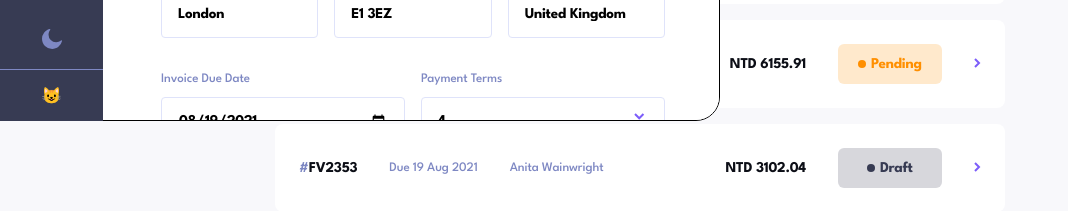
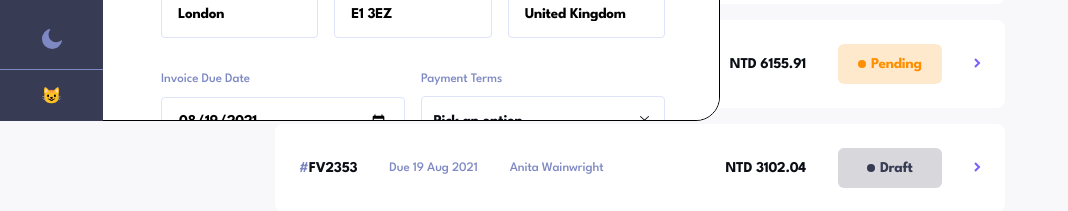
Before and after one commit to billybenntt/portfolio-project-6-invoice_app, a React (Vite) app: page / in a window 1280 px wide. Both pictures are taken after a click on the element "New Invoice". Shown: the part 679-890 px from the top of the page, without its empty margins (0-1068 px from the left). Built offline with nearby package versions, Linux system fonts and the light colour scheme.

Commit message:
added select menu to main form

```diff
--- a/src/components/InvoiceForm.tsx
+++ b/src/components/InvoiceForm.tsx
@@ -13,7 +13,6 @@ function InvoiceForm() {
     const dispatch = useAppDispatch()
     const {showForm, isEditing} = useAppSelector(store => store.invoice)
     const invoice = useAppSelector(store => store.form.invoice)
-
 
 
     // CLOSE FORM
@@ -43,11 +42,10 @@ function InvoiceForm() {
         dispatch(handleChange({inputName: name, inputValue: value}))
     }
 
-    const onFormSubmit = (e:any) => {
+    const onFormSubmit = (e: any) => {
         e.preventDefault()
         console.log("submit form")
     }
-
 
 
     return (
@@ -145,11 +143,13 @@ function InvoiceForm() {
                             value={invoice.paymentDue}
                             onChange={onChange}
                         />
-                        <FormRowSelect label="Payment Terms"
-                            name="paymentTerms"
-                            value={invoice.paymentTerms}
+
+                        <FormRowSelect
+                            label="Payment Terms"
                             onChange={onOptionChange}
+
                         />
+
                     </div>
                     <div>
                         <FormRow label="Project Description"
--- a/src/components/subcomponents/FormRowSelect.tsx
+++ b/src/components/subcomponents/FormRowSelect.tsx
@@ -1,47 +1,61 @@
-import IconImg from '../../assets/icon-arrow-down.svg'
-import {useState} from "react";
-
+import * as Select from '@radix-ui/react-select';
+import {ChevronDownIcon, CheckCircledIcon} from '@radix-ui/react-icons';
 
 function FormRowSelect(props: any) {
 
-    const {label, name, onChange, value} = props
+    const {onChange, label}= props
 
-    // Local State Value
-    const [currentValue, setCurrentValue] = useState(value);
-
-    // Show/Hide Option Control
-    const [show, setShow] = useState("hide");
-
-    // Update value with Central and Local State & Close Option
-    const sendValue = (newValue: number) => {
-        setCurrentValue(newValue);
-        onChange({ name, value: newValue});
-        setShow("hide")
-    }
+    console.log(onChange)
 
 
     return (
-        <div className="form__row-select">
-            <label htmlFor={name} className="form__label">{label}</label>
-            <input type="text"
-                className="form__input"
-                id={name}
-                name={name}
-                onChange={() => sendValue}
-                value={currentValue}
-                onClick={() => setShow("show")}
-            />
-            <span className="form__input-icon">
-                <img src={IconImg} alt="form__input-icon"/>
-            </span>
-            <ul className={`form__select ${show}`} onMouseLeave={() => setShow("")}>
-                <li className="form__select-item" onClick={() => sendValue(1)}>Option 1</li>
-                <li className="form__select-item" onClick={() => sendValue(2)}>Option 2</li>
-                <li className="form__select-item" onClick={() => sendValue(3)}>Option 3</li>
-                <li className="form__select-item" onClick={() => sendValue(4)}>Option 4</li>
-            </ul>
-        </div>
+        <Select.Root>
 
+            <div className="form__row-select">
+                <label htmlFor="" className="form__label">{label}</label>
+                <Select.Trigger className="form_row_input">
+                    <Select.Value defaultValue={"test"} placeholder="Pick an option"/>
+                    <Select.Icon>
+                        <ChevronDownIcon/>
+                    </Select.Icon>
+                </Select.Trigger>
+                <Select.Portal>
+                    <Select.Content position="popper"
+                        side="bottom"
+                        className="form__row-select_menu">
+                        <Select.ScrollUpButton/>
+                        <Select.Viewport>
+                            <Select.Group>
+                                <Select.Item value="1" className="form_row_item">
+                                    <Select.ItemText>Payment in advance</Select.ItemText>
+                                    <Select.ItemIndicator>
+                                        <CheckCircledIcon/>
+                                    </Select.ItemIndicator>
+                                </Select.Item>
+
+                                <Select.Item value="2" className="form_row_item">
+                                    <Select.ItemText>Stage payments</Select.ItemText>
+                                    <Select.ItemIndicator>
+                                        <CheckCircledIcon/>
+                                    </Select.ItemIndicator>
+                                </Select.Item>
+
+                                <Select.Item value="3" className="form_row_item">
+                                    <Select.ItemText>End of month</Select.ItemText>
+                                    <Select.ItemIndicator>
+                                        <CheckCircledIcon/>
+                                    </Select.ItemIndicator>
+                                </Select.Item>
+                            </Select.Group>
+                        </Select.Viewport>
+                        <Select.ScrollDownButton/>
+                        {/*<Select.Arrow/>*/}
+                    </Select.Content>
+
+                </Select.Portal>
+            </div>
+
+        </Select.Root>
     )
 }
 
--- a/src/pages/EmptyPage.tsx
+++ b/src/pages/EmptyPage.tsx
@@ -1,7 +1,7 @@
 import Navbar from "../components/Navbar.tsx";
 import {InvoiceCreator} from "../data/InvoiceCreator.ts";
 import SampleAllData from "../data/sampleAllData.tsx";
-import FormRowRadix from "../components/subcomponents/FormRowRadix.tsx";
+import FormRowRadix from "../components/subcomponents/FormRowSelect.tsx";
 
 
 function InvoicesMainPage() {
--- a/src/styles/output.css
+++ b/src/styles/output.css
@@ -70,67 +70,6 @@ input[type=number] {
   border: 1px solid #9277FF;
 }
 
-.form__row-select {
-  width: 100%;
-  margin-bottom: 1rem;
-  display: flex;
-  row-gap: 0.563rem;
-  position: relative;
-  flex-direction: column;
-}
-.form__row-select .form__label {
-  color: #7E88C3;
-}
-.form__row-select .form__input {
-  outline: none;
-  font-family: inherit;
-  width: 100%;
-  height: 48px;
-  border: 1px solid #DFE3FA;
-  border-radius: 4px;
-  padding: 1rem;
-}
-.form__row-select .form__input:focus {
-  border: 1px solid #9277FF;
-}
-.form__row-select .form__input-icon {
-  position: absolute;
-  top: 52%;
-  right: 20px;
-}
-.form__row-select .form__input-icon:hover {
-  transition: 200ms all linear;
-  transform: rotate(-90deg);
-}
-.form__row-select .form__select {
-  border-radius: 8px;
-  border: 1px solid #DFE3FA;
-  cursor: pointer;
-  overflow: hidden;
-  display: none;
-  background-color: white;
-  box-shadow: 0 4px 6px -1px rgba(0, 0, 0, 0.1), 0 2px 4px -2px rgba(0, 0, 0, 0.1);
-  position: absolute;
-  width: 100%;
-  top: -80px;
-  z-index: 5;
-}
-.form__row-select .form__select.show {
-  display: flex;
-  flex-direction: column;
-}
-.form__row-select:hover {
-  display: flex;
-}
-.form__row-select .form__select-item {
-  height: 39px;
-  padding: 1rem;
-  border-bottom: 1px dotted #DFE3FA;
-}
-.form__row-select .form__select-item:hover {
-  color: #7C5DFA;
-}
-
 .form__list-item {
   width: 100%;
   display: flex;
@@ -178,42 +117,43 @@ input[type=number] {
   border: 1px solid #9277FF;
 }
 
-.form_row_radix {
-  width: 500px;
-  overflow: hidden;
+.form__row-select {
+  width: 327px;
   display: flex;
   flex-direction: column;
-  gap: 1rem;
+  gap: 0.5rem;
   user-select: none;
 }
-.form_row_radix .form__label {
+.form__row-select .form__label {
   color: #7E88C3;
 }
-.form_row_radix .form_row_input {
+.form__row-select .form_row_input {
   width: 100%;
   cursor: pointer;
   all: unset;
   color: #0C0E16;
   border: 1px solid #DFE3FA;
   border-radius: 4px;
-  padding: 1rem;
+  padding: 0.72rem;
   background-color: #fff;
   display: flex;
   justify-content: space-between;
 }
-.form_row_radix .form_row_input:focus, .form_row_radix .form_row_input:active {
+.form__row-select .form_row_input:focus, .form__row-select .form_row_input:active {
   border: 1px solid #7C5DFA;
 }
 
-.form_row_box {
+.form__row-select_menu {
   color: black;
+  border-radius: 4px;
+  z-index: 999;
   cursor: pointer;
   background-color: white;
   box-shadow: 0 10px 20px 0 rgba(72, 84, 159, 0.25);
   width: var(--radix-select-trigger-width);
   max-height: var(--radix-select-content-available-height);
 }
-.form_row_box .form_row_item {
+.form__row-select_menu .form_row_item {
   user-select: none;
   outline: none;
   display: flex;
@@ -221,7 +161,7 @@ input[type=number] {
   padding: 12px;
   border-bottom: 1px dotted #DFE3FA;
 }
-.form_row_box .form_row_item:hover {
+.form__row-select_menu .form_row_item:hover {
   color: #7C5DFA;
 }
 
@@ -329,7 +269,7 @@ input[type=number] {
   letter-spacing: -0.75px;
 }
 
-.text-lg, .invoice-form .invoice-form-center h3, .invoice-card .invoice-card-center h4, .invoice-list .invoice-list__empty p, .invoice-list .invoice-list-center .item__group h4, .control__filter h3, .control__filter label, .form__row .form__input, .form__row-select .form__input, .form__list-item .item__total, .form__list-item .form__input, .form_row_radix .form_row_input, .form_row_box {
+.text-lg, .invoice-form .invoice-form-center h3, .invoice-card .invoice-card-center h4, .invoice-list .invoice-list__empty p, .invoice-list .invoice-list-center .item__group h4, .control__filter h3, .control__filter label, .form__row .form__input, .form__list-item .item__total, .form__list-item .form__input, .form__row-select .form_row_input, .form__row-select_menu {
   font-weight: 700;
   font-size: 0.938rem;
   letter-spacing: -0.25px;
@@ -342,7 +282,7 @@ input[type=number] {
   line-height: 1.125rem;
 }
 
-.text-base, .invoice-card .invoice__total p, .invoice-card .invoice-card-center p, .invoice-list .invoice-list-center .item__group p, .invoice-list .invoice-list-center .invoice-list__header .invoice-list__title p, .form__label, .form__row-select .form__label, .form_row_radix .form__label {
+.text-base, .invoice-card .invoice__total p, .invoice-card .invoice-card-center p, .invoice-list .invoice-list-center .item__group p, .invoice-list .invoice-list-center .invoice-list__header .invoice-list__title p, .form__label, .form__row-select .form__label {
   font-weight: 400;
   font-size: 0.813rem;
   line-height: 1.125rem;
--- a/src/styles/scss/controls/_forms.scss
+++ b/src/styles/scss/controls/_forms.scss
@@ -33,85 +33,6 @@
 
 }
 
-.form__row-select {
-  width: 100%;
-  margin-bottom: 1rem;
-  display: flex;
-  row-gap: 0.563rem;
-  position: relative;
-  flex-direction: column;
-
-  .form__label {
-    color: $accent-light-400;
-    @extend .text-base
-  }
-
-  .form__input {
-    @extend .text-lg;
-    outline: none;
-    font-family: inherit;
-    width: 100%;
-    height: 48px;
-    border: 1px solid $accent-light-200;
-    border-radius: $rounded-sm;
-    padding: 1rem;
-
-    &:focus {
-      border: 1px solid $primary-100;
-    }
-  }
-
-  .form__input-icon {
-    position: absolute;
-    top: 52%;
-    right: 20px;
-  }
-
-  .form__input-icon:hover {
-    transition: 200ms all linear;
-    transform: rotate(-90deg);
-  }
-
-
-  .form__select {
-    border-radius: $rounded-lg;
-    border: 1px solid $accent-light-200;
-    cursor: pointer;
-    overflow: hidden;
-    display: none;
-    background-color: white;
-    box-shadow: $box-shadow-1;
-    position: absolute;
-    width: 100%;
-    top: -80px;
-    z-index: 5;
-
-    &.show {
-      display: flex;
-      flex-direction: column;
-    }
-
-  }
-
-
-  &:hover {
-    display: flex;
-  }
-
-
-  .form__select-item {
-    height: 39px;
-    padding: 1rem;
-    border-bottom: 1px dotted $accent-light-200;
-
-    &:hover {
-      color: $primary-200;
-    }
-
-  }
-
-
-}
 
 .form__list-item {
   width: 100%;
@@ -179,19 +100,19 @@
 }
 
 
-.form_row_radix {
-  width: 500px;
-  overflow: hidden;
+
+
+.form__row-select {
+  width: $max-w-sm;
   display: flex;
   flex-direction: column;
-  gap: 1rem;
+  gap: 0.5rem;
   user-select: none;
 
   .form__label {
     color: $accent-light-400;
     @extend .text-base
   }
-
 
   .form_row_input {
     width: 100%;
@@ -202,7 +123,7 @@
     @extend .text-lg;
     border: 1px solid $accent-light-200;
     border-radius: $rounded-sm;
-    padding: 1rem;
+    padding: 0.72rem;
     background-color: #fff;
     display: flex;
     justify-content: space-between;
@@ -215,8 +136,10 @@
 
 }
 
-.form_row_box {
+.form__row-select_menu {
   color: black;
+  border-radius: $rounded-sm;
+z-index: 999;
   @extend .text-lg;
   cursor: pointer;
   background-color: white;
```
Also changed, not shown: src/components/subcomponents/FormRowRadix.tsx (deleted, +0 -54 lines).
